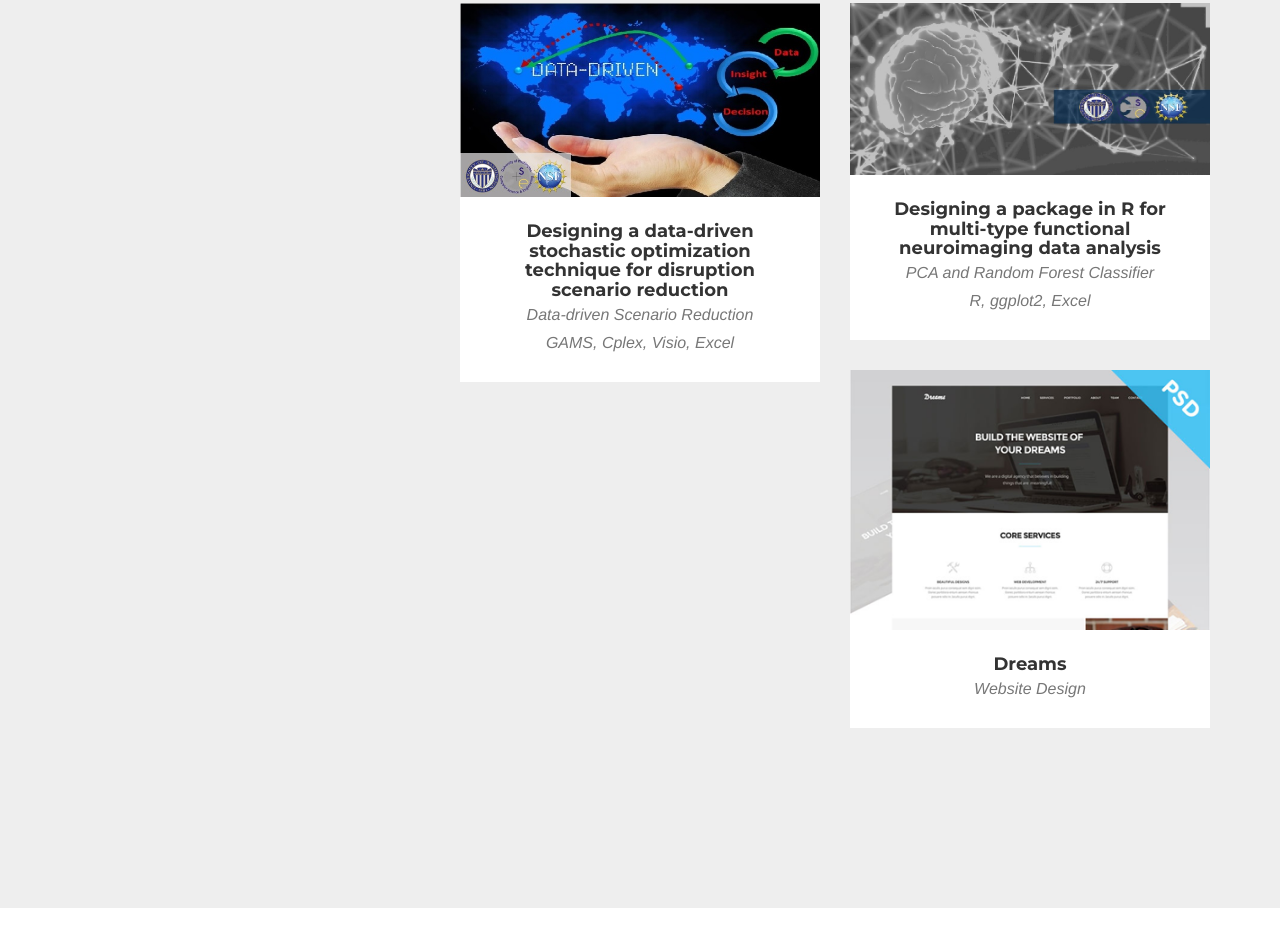
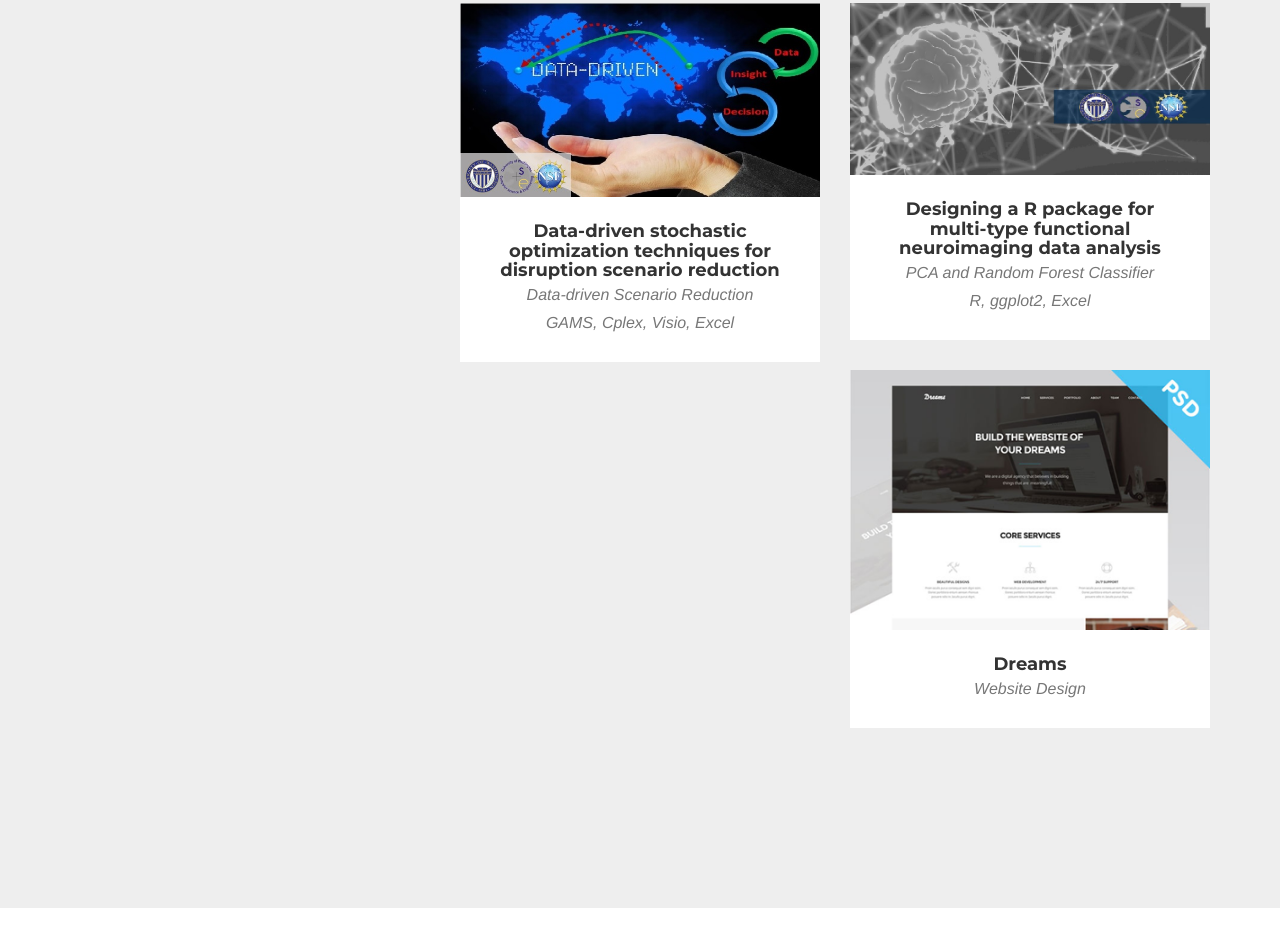
Before and after one commit to nimasasa/MyWeb, a website: page index.html in a window 1280 px wide. Shown: the part 2298-3244 px from the top of the page. Drawn offline with nearby package versions, Linux system fonts and the light colour scheme; a web font is replaced by a local one.

Commit message:
555555555

```diff
--- a/index.html
+++ b/index.html
@@ -210,7 +210,7 @@
                         <img src="img/portfolio/datadriven.jpg" class="img-responsive" alt="">
                     </a>
                     <div class="portfolio-caption">
-                      <h4>Designing a data-driven stochastic optimization technique for disruption scenario reduction</h4>
+                      <h4>Data-driven stochastic optimization techniques for disruption scenario reduction</h4>
                       <p class="text-muted">Data-driven Scenario Reduction</p>
                       <p class="text-muted">GAMS, Cplex, Visio, Excel</p>
                     </div>
@@ -225,7 +225,7 @@
                         <img src="img/portfolio/neuro.jpg" class="img-responsive" alt="">
                     </a>
                     <div class="portfolio-caption">
-                      <h4>Designing a package in R for multi-type functional neuroimaging data analysis</h4>
+                      <h4>Designing a R package for multi-type functional neuroimaging data analysis</h4>
                       <p class="text-muted">PCA and Random Forest Classifier</p>
                       <p class="text-muted">R, ggplot2, Excel</p>
                     </div>
```
